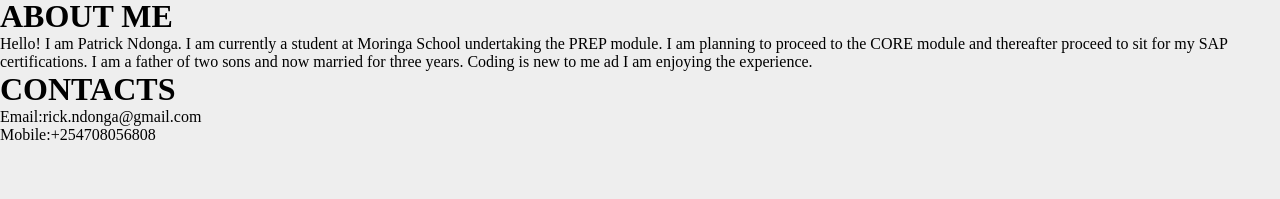
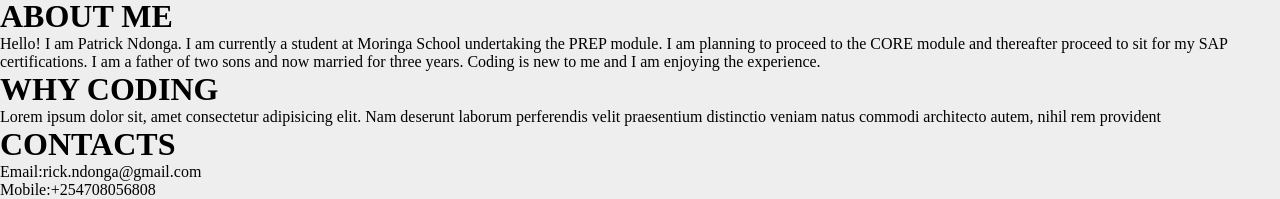
Before and after one commit to patrick-ndonga/portfolio, a plain HTML site: page index.html in a window 1280 px wide. Shown: the part 702-901 px from the top of the page. Before the commit the page ends 846 px from the top, so only its background shows below. Drawn offline with Linux system fonts and the light colour scheme.

Commit message:
Add coding section

```diff
--- a/index.html
+++ b/index.html
@@ -16,9 +16,16 @@
       </div>
     </div>
 
-    <div>
+    <div class="tm-about">
       <h1>ABOUT ME</h1>
-      <p>Hello! I am Patrick Ndonga. I am currently a student at Moringa School undertaking the PREP module. I am planning to proceed to the CORE module and thereafter proceed to sit for my SAP certifications. I am a father of two sons and now married for three years. Coding is new to me ad I am enjoying the experience. </p>
+      <p>Hello! I am Patrick Ndonga. I am currently a student at Moringa School undertaking the PREP module. I am planning to proceed to the CORE module and thereafter proceed to sit for my SAP certifications. I am a father of two sons and now married for three years. Coding is new to me and I am enjoying the experience. </p>
+    </div>
+
+    <div class="tm-coding">
+      <h1>WHY CODING</h1>
+      <p>
+        Lorem ipsum dolor sit, amet consectetur adipisicing elit. Nam deserunt laborum perferendis velit praesentium distinctio veniam natus commodi architecto autem, nihil rem provident
+      </p>
     </div>
     <h1>CONTACTS</h1>
     <p>Email:rick.ndonga@gmail.com</p>
```
